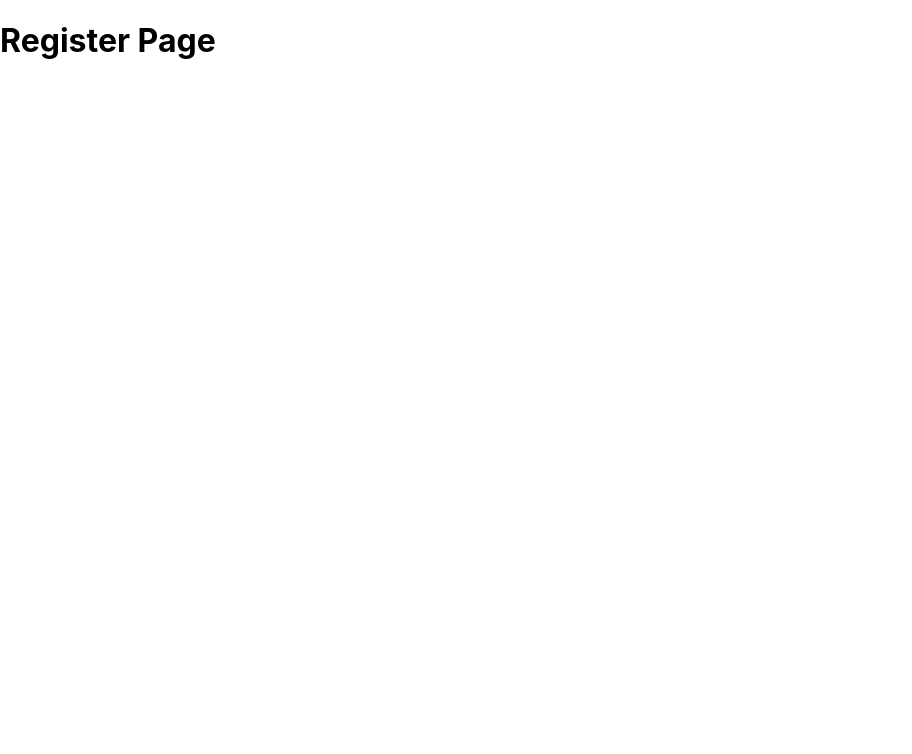
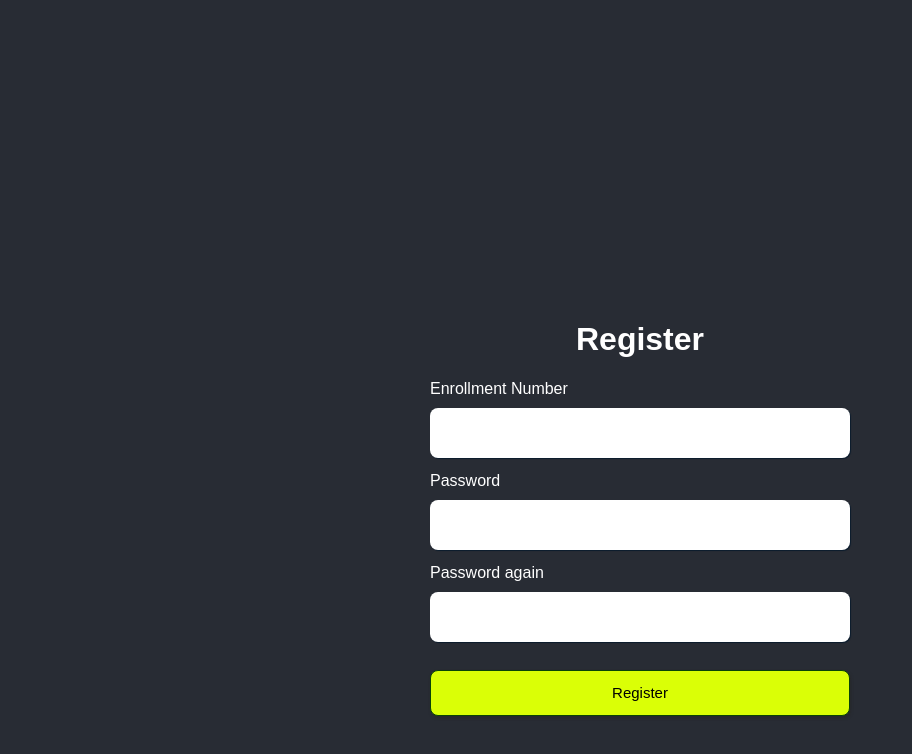
Before and after one commit to HridamNagar/minor-project-client, a React (Create React App) app: page /register in a window 1280 px wide. Shown: the top 754 px of the page, without its empty margins (0-912 px from the left). Built offline with nearby package versions, Linux system fonts and the light colour scheme.

Commit message:
Register Designed

```diff
--- a/src/App.css
+++ b/src/App.css
@@ -1,3 +1,11 @@
+body {
+  justify-content: center;
+  color: white;
+  align-items: center;
+
+  background: #282c34; /* fallback for old browsers */
+}
+
 .App {
   text-align: center;
 }
@@ -11,6 +19,13 @@
     animation: App-logo-spin infinite 20s linear;
   }
 }
+.LoginPage {
+  display: flex;
+  flex-direction: column;
+  align-items: center;
+  font-family: 'Cabin', sans-serif;
+  padding-top: 300px;
+}
 form {
   display: flex;
   flex-direction: column;
@@ -20,12 +35,12 @@ input {
   height: 30px;
   padding: 10px;
   border-radius: 8px;
+  font-size: large;
   border: none;
   box-shadow: 1px 1px 0.8px #0c1d2e;
   margin-top: 10px;
   margin-bottom: 14px;
 }
-
 .App-header {
   background-color: #282c34;
   min-height: 100vh;
@@ -60,7 +75,22 @@ input {
 .App-link {
   color: #61dafb;
 }
+#Loginbutton {
+  height: 46px;
+  margin-top: 14px;
+  background-color: rgb(218, 255, 6);
+  border-radius: 8px;
+  border: 1px solid rgb(8, 68, 6);
+  box-shadow: 1px 2px 3px #252525aa;
+  font-size: 15px;
+}
+.error {
+  font-size: 12px;
+  color: red;
+  margin-top: -10px;
 
+  margin-bottom: 10px;
+}
 @keyframes App-logo-spin {
   from {
     transform: rotate(0deg);
--- a/src/Pages/LoginPage.js
+++ b/src/Pages/LoginPage.js
@@ -17,17 +17,13 @@ import { Formik, Form, Field, ErrorMessage } from 'formik';
 import { useFormik } from 'formik';
 
 export function SLogin() {
-  // A custom validation function. This must return an object
-
-  // which keys are symmetrical to our values/initialValues
-
   const validate = (values) => {
     const errors = {};
 
-    if (!values.email) {
-      errors.email = 'Required';
-    } else if (values.email.length < 4) {
-      errors.email = 'Must be 5 characters or more';
+    if (!values.enroll) {
+      errors.enroll = 'Required';
+    } else if (values.enroll.length < 11) {
+      errors.enroll = 'Must be 11 digits';
     }
 
     if (!values.password) {
@@ -49,7 +45,7 @@ export function SLogin() {
 
   const formik = useFormik({
     initialValues: {
-      email: '',
+      enroll: '',
       password: '',
       repassword: '',
     },
@@ -60,21 +56,21 @@ export function SLogin() {
   });
 
   return (
-    <div>
+    <div className='LoginPage'>
       <h1>Register </h1>
       <form onSubmit={formik.handleSubmit}>
-        <label htmlFor='email'>Email Address</label>
+        <label htmlFor='enroll'>Enrollment Number</label>
 
         <input
-          id='email'
-          name='email'
-          type='email'
+          id='enroll'
+          name='enroll'
+          type='text'
           onChange={formik.handleChange}
           onBlur={formik.handleBlur}
-          value={formik.values.email}
+          value={formik.values.enroll}
         />
-        {formik.touched.email && formik.errors.email ? (
-          <div className='error'>{formik.errors.email}</div>
+        {formik.touched.enroll && formik.errors.enroll ? (
+          <div className='error'>{formik.errors.enroll}</div>
         ) : null}
         <label htmlFor='password'>Password</label>
         <input
@@ -102,7 +98,9 @@ export function SLogin() {
           <div className='error'>{formik.errors.repassword}</div>
         ) : null}
 
-        <button type='submit'>Register</button>
+        <button id='Loginbutton' type='submit'>
+          Register
+        </button>
       </form>
     </div>
   );
--- a/src/Pages/RegisterPage.js
+++ b/src/Pages/RegisterPage.js
@@ -11,10 +11,7 @@ import '@fontsource/roboto/300.css';
 import '@fontsource/roboto/400.css';
 import '@fontsource/roboto/500.css';
 import '@fontsource/roboto/700.css';
+import { SLogin } from './LoginPage';
 import { Link, Route } from 'react-router-dom';
-const Register = () => (
-  <div>
-    <h1>Register Page</h1>
-  </div>
-);
+const Register = () => <SLogin />;
 export default Register;
```
